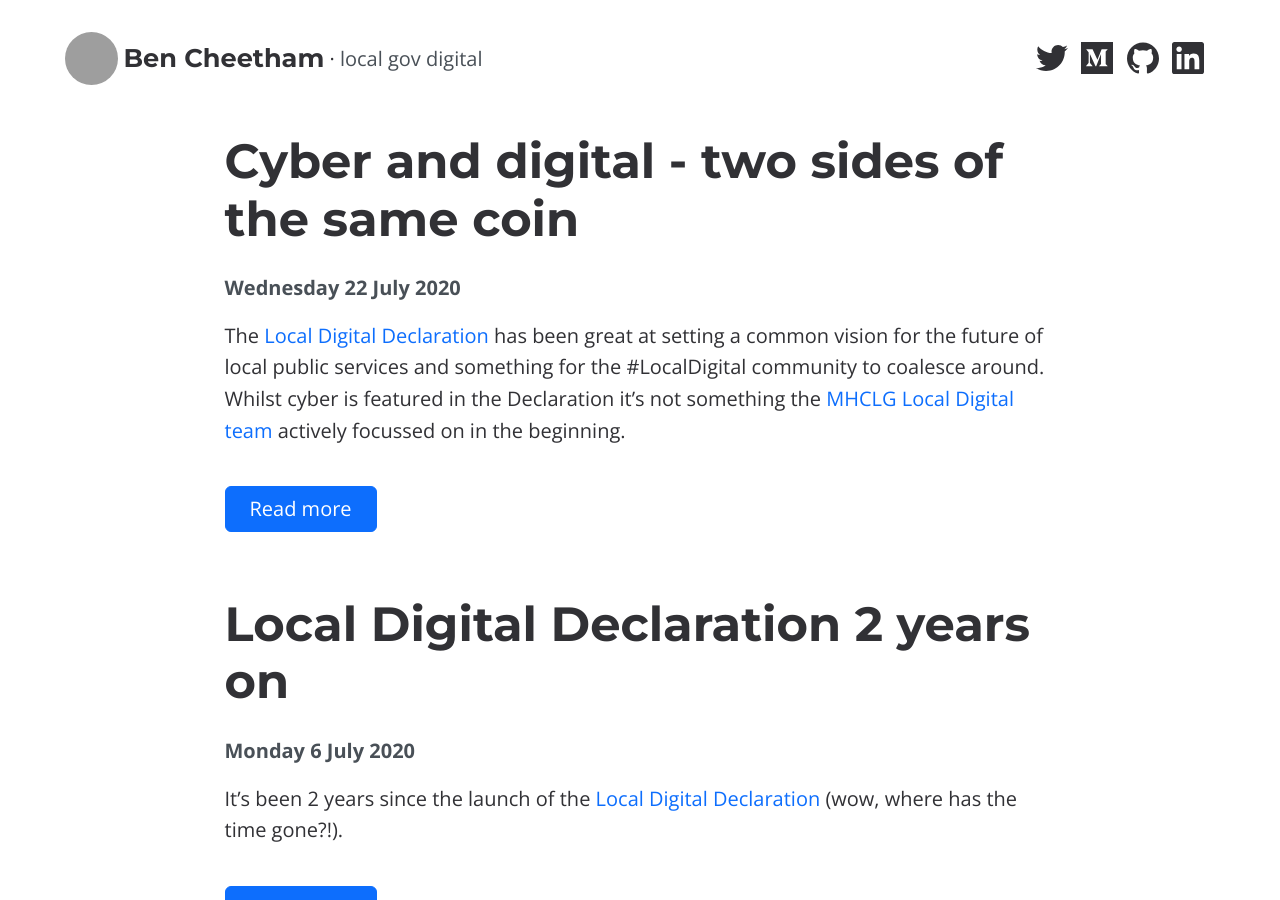
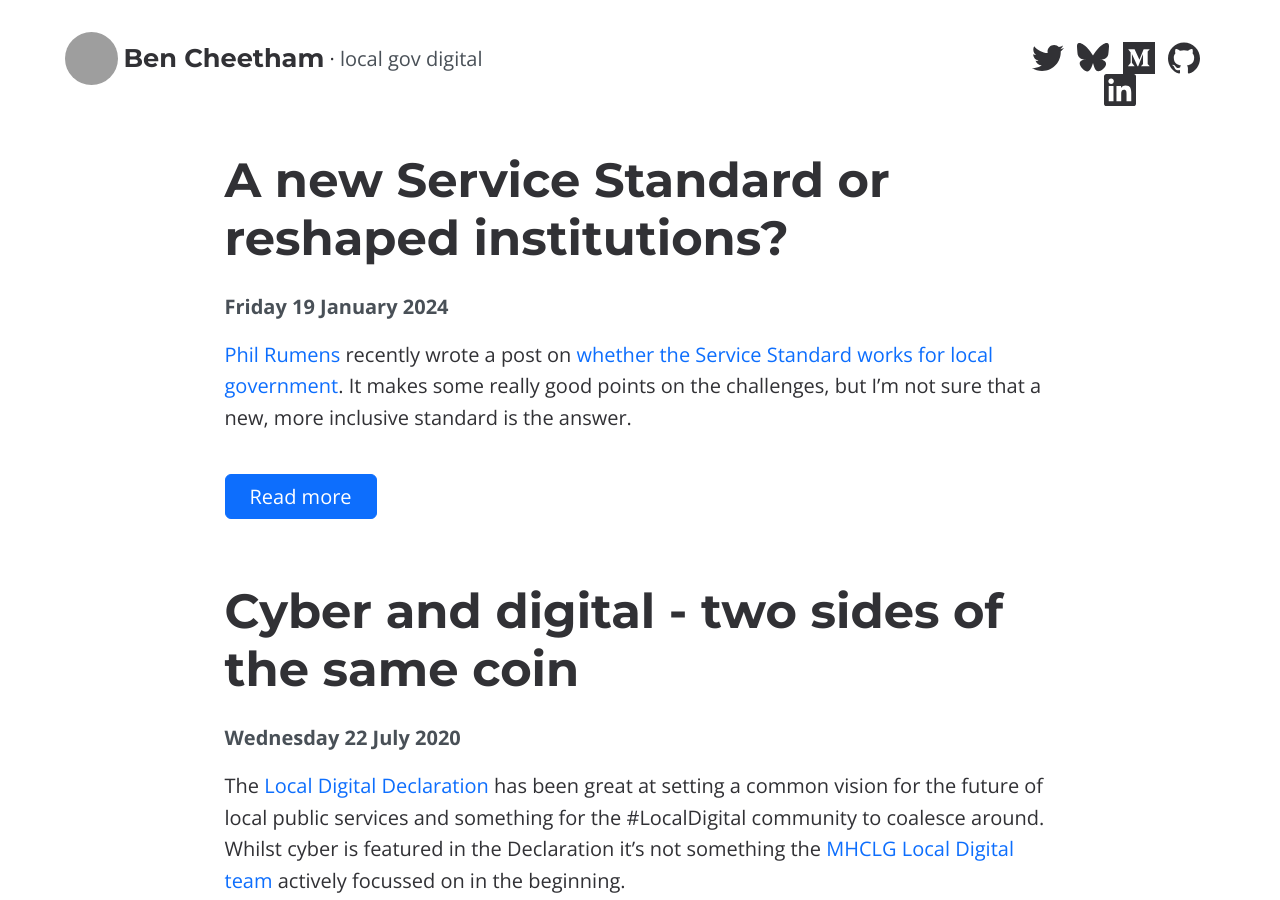
Before and after one commit to BforBen/bforben.github.io, a Jekyll site: the page built from index.html, in a window 1280 px wide and 900 px high. Built offline with Jekyll 4.4.1, drawn with Linux system fonts in a browser that asks for light colours; some of the changed lines change nothing that is shown; some of the changed text lies outside the part shown; grey boxes are pictures that could not be loaded.

Commit message:
Institutions blog

```diff
--- a/_includes/header.html
+++ b/_includes/header.html
@@ -13,6 +13,7 @@
         <div class="col-3 col-md-2 text-right text-lg-center">
             <ul class="list-inline list-social">
                 <li class="list-inline-item"><a href="https://twitter.com/{{ site.twitter_username }}" title="View Ben's profile on Twitter">{% include twitter.svg %}<span class="visually-hidden">Twitter</span></a></li>
+                <li class="list-inline-item d-none d-sm-inline"><a href="https://bsky.app/profile/bforben.uk" title="View Ben's profile on Bluesky">{% include bluesky.svg %}<span class="visually-hidden">Bluesky</span></a></li>
                 <li class="list-inline-item d-none d-sm-inline"><a href="https://medium.com/@BforBen" title="View Ben's profile on Medium">{% include medium.svg %}<span class="visually-hidden">Medium</span></a></li>
                 <li class="list-inline-item d-none d-lg-inline"><a href="https://github.com/{{ site.github_username }}" title="View Ben's profile on GitHub">{% include github.svg %}<span class="visually-hidden">GitHub</span></a></li>
                 <li class="list-inline-item d-none d-lg-inline"><a href="https://www.linkedin.com/in/bencheetham/" title="View Ben's profile on LinkedIn">{% include linkedin.svg %}<span class="visually-hidden">LinkedIn</span></a></li>
--- /dev/null
+++ b/_posts/2024-01-19-a-new-service-standard-or-reshaped-institutions.md
@@ -0,0 +1,44 @@
+---
+title: A new Service Standard or reshaped institutions?
+date: 2024-01-19 22:04:00 +00:00
+categories:
+- local gov
+---
+
+[Phil Rumens](https://www.linkedin.com/in/phil-rumens/) recently wrote a post on [whether the Service Standard works for local government](https://www.linkedin.com/posts/phil-rumens_a-few-years-ago-along-with-many-others-i-activity-7150824494666850304-BAwn). It makes some really good points on the challenges, but I'm not sure that a new, more inclusive standard is the answer.
+
+At a high level, I don't think anyone could really disagree with the intent of the 14 points of the Service Standard. Even if a council buys-in a solution to deliver a service I would still expect to see iteration and a multi-disciplinary team as part of that solution. Using and contributing to open standards, patterns and common components feels like it could form part of a good part of a social value offer. There are lots of suppliers that already use open standards or common components like the GOV.UK Design System so it would be nice to see them contribute rather than just use.
+
+But is the Service Standard and its intent really embedded in council cultures and by suppliers? **No.** Which makes me think about the Local Digital Declaration. Launched in 2018, it set the "collective ambition for local public services in the internet age" with 5 principles to go further to transform local services.
+
+The majority of councils in England have now signed up and all made commitments as part of that process. Now getting the majority of councils to agree and sign up to something is no mean feat, it should be applauded and is something I am very proud to have played a small part in. But I would be the first to admit there is still a long, long way to go to actually deliver that vision.
+
+There has been change but, we still have:
+
+- the organisational and technological silos
+- the dependence on inflexible and expensive technology that doesn’t join up effectively
+- challenges sharing information to better support the most vulnerable members of our communities, and to target our resources more effectively
+- a desperate need to grow digital leadership
+- and lots to do around an open culture, sharing and reuse
+
+But does that make it wrong? Should we change the Declaration? No, I don't think so. I'm terrible at analogies, but I worry it's just moving the goalposts to make it easier to score a goal, rather than making the actual changes needed.
+
+## We need to be bolder
+
+Even after all these years, I think there is a lot to learn from this talk by Tom Loosemoore, one of the co-founders of the Government Digital Service.
+
+<div class="ratio ratio-16x9 mb-4">
+    <iframe src="https://www.youtube-nocookie.com/embed/VjE_zj-7A7A" title="YouTube video player" frameborder="0" allow="accelerometer; autoplay; clipboard-write; encrypted-media; gyroscope; picture-in-picture; web-share" allowfullscreen></iframe>
+</div>
+
+Do we be need to be bolder and change institions? Change local governemnt?
+
+There are hundreds of services listed in the [Local Government Service List](https://standards.esd.org.uk/?uri=list%2Fservices) (part of the [Local Government Business Model](https://standards.esd.org.uk/?tab=lgbm)), some of which are effectively controlled or constrained by national policies or legislation, and only delivered or administered locally by councils. There is no local democratic control over those services, it just made sense for the service to be delivered locally when it was a paper-based process.
+
+What if we were to redesign these services? Could we save hundreds of councils from digitising and re-digitising these processes, freeing up their transformation teams, and have the service delivered by the folk that actually own the policy? Would this make democratic accountability clearer? Would this enable policymakers to gain better insight into how their policy is working and have the service be more responsive as a result? I think it could.
+
+It feels like there are similarities to banking - once upon a time to open a bank account or take out a loan, you had to physically visit your local bank, maybe even talk to the manager. Now you can open an account online or via an app in minutes - even with some 'legacy' high street banks. This shift has fundamentally changed the front-line operations of banks. There are fewer branches, but through the Post Office counters and [Banking Hubs](https://www.postoffice.co.uk/bankinghubs) there is still access for those that need it.
+
+And even Royal Mail is getting in on the action. I can now [buy postage for a letter online](https://send.royalmail.com/) and arrange for the Postie to not only collect the item on a particular day, but also bring the stamp!
+
+What do you think? Are there services that local government could stop delivering? Would this start to free up councils to focus on the delivering the services they really need to?
```
Also changed, not shown: _includes/bluesky.svg (added).
